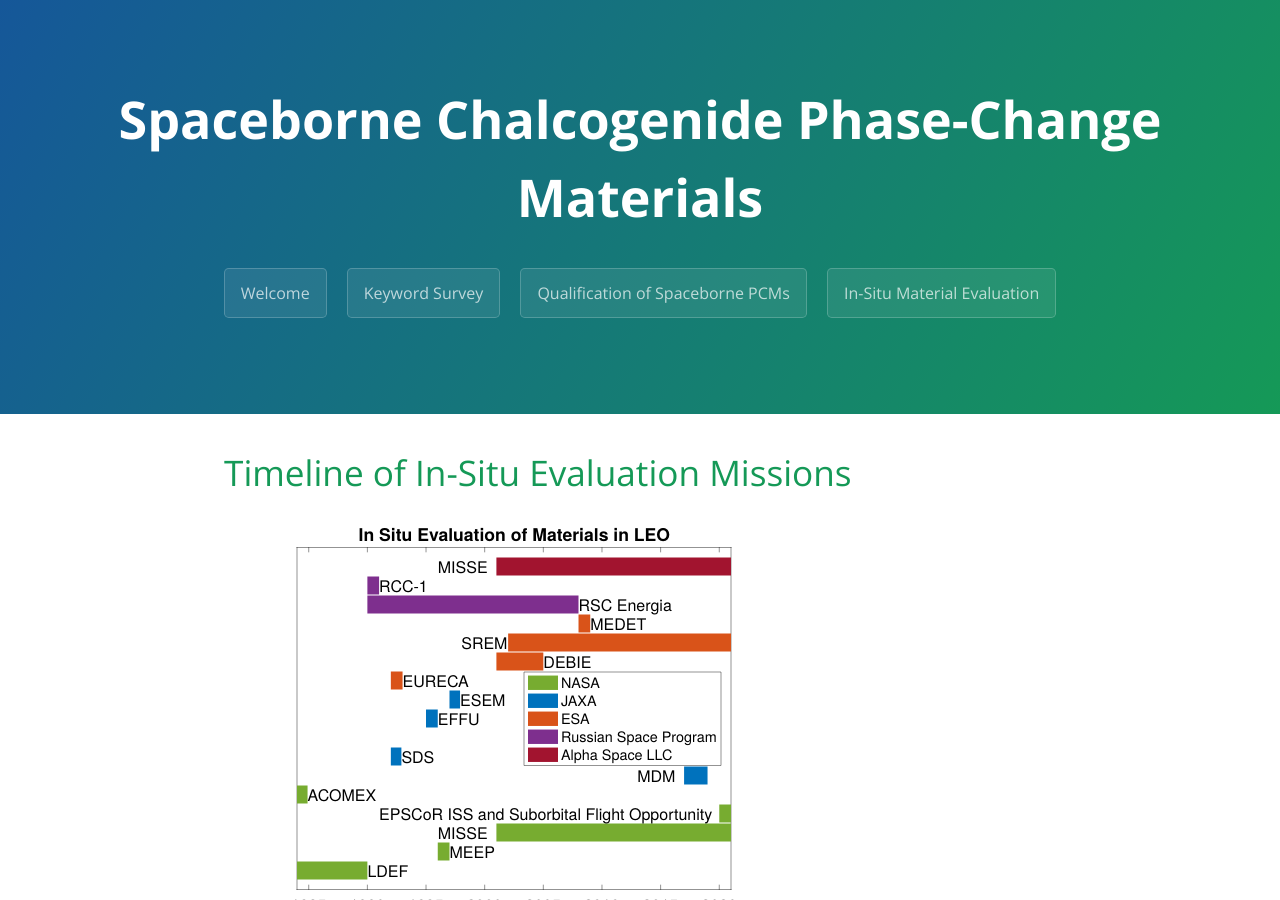
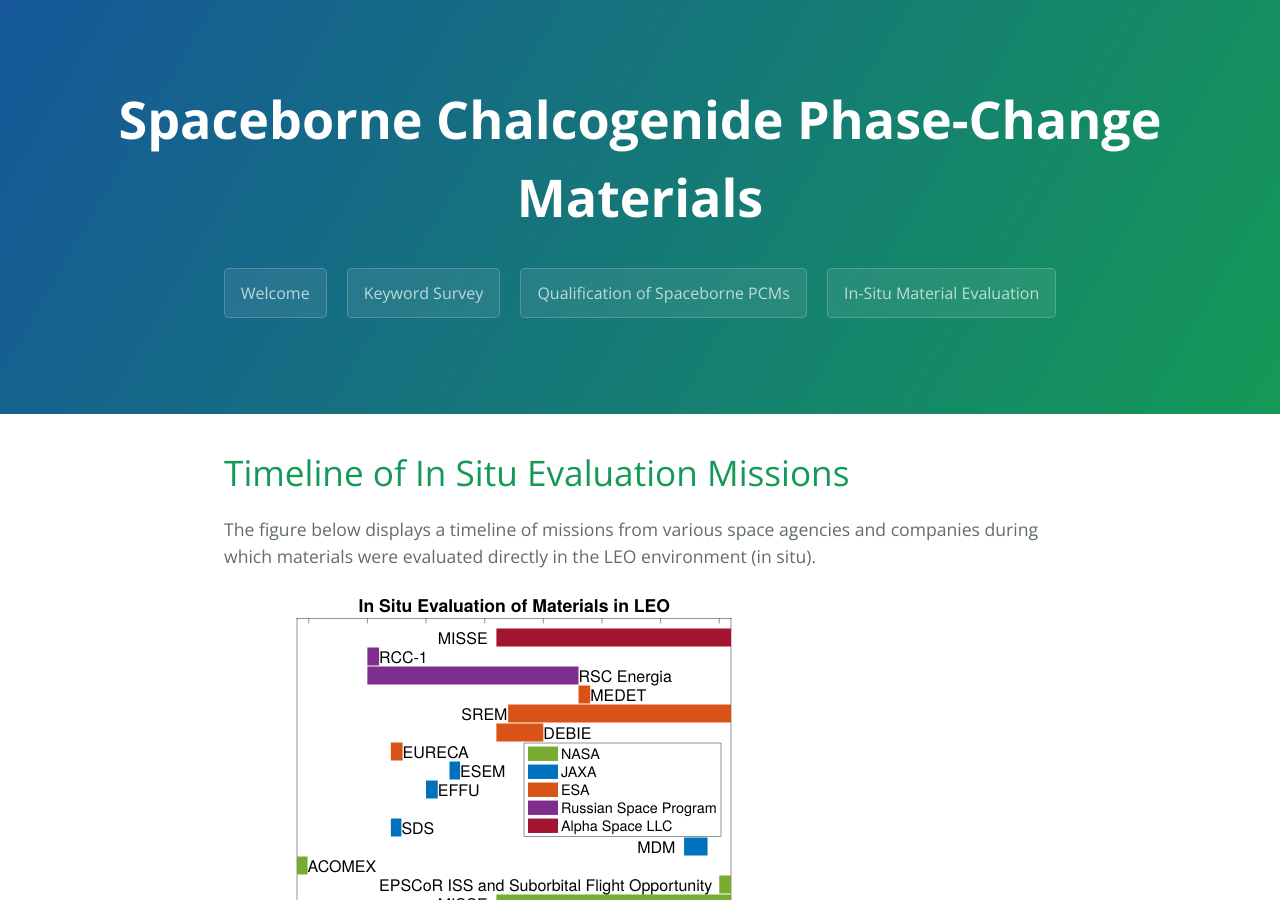
Before and after one commit to Spaceborne-PCMs/Spaceborne-PCMs.github.io, a Jekyll site: the page built from insitu.md, in a window 1280 px wide and 900 px high. Built offline with Jekyll 4.4.1, drawn with Linux system fonts in a browser that asks for light colours.

Commit message:
in situ evaluation

```diff
--- a/insitu.md
+++ b/insitu.md
@@ -3,7 +3,10 @@ title: In-Situ Material Evaluation
 layout: template
 filename: insitu
 ---
-# Timeline of In-Situ Evaluation Missions
+# Timeline of In Situ Evaluation Missions
+
+The figure below displays a timeline of missions from various space agencies and companies during which materials were evaluated directly in the LEO environment (in situ).
+
 ![InSitu](figures/inSituLEO.svg)
 
 ## Definitions of Acronyms
```
